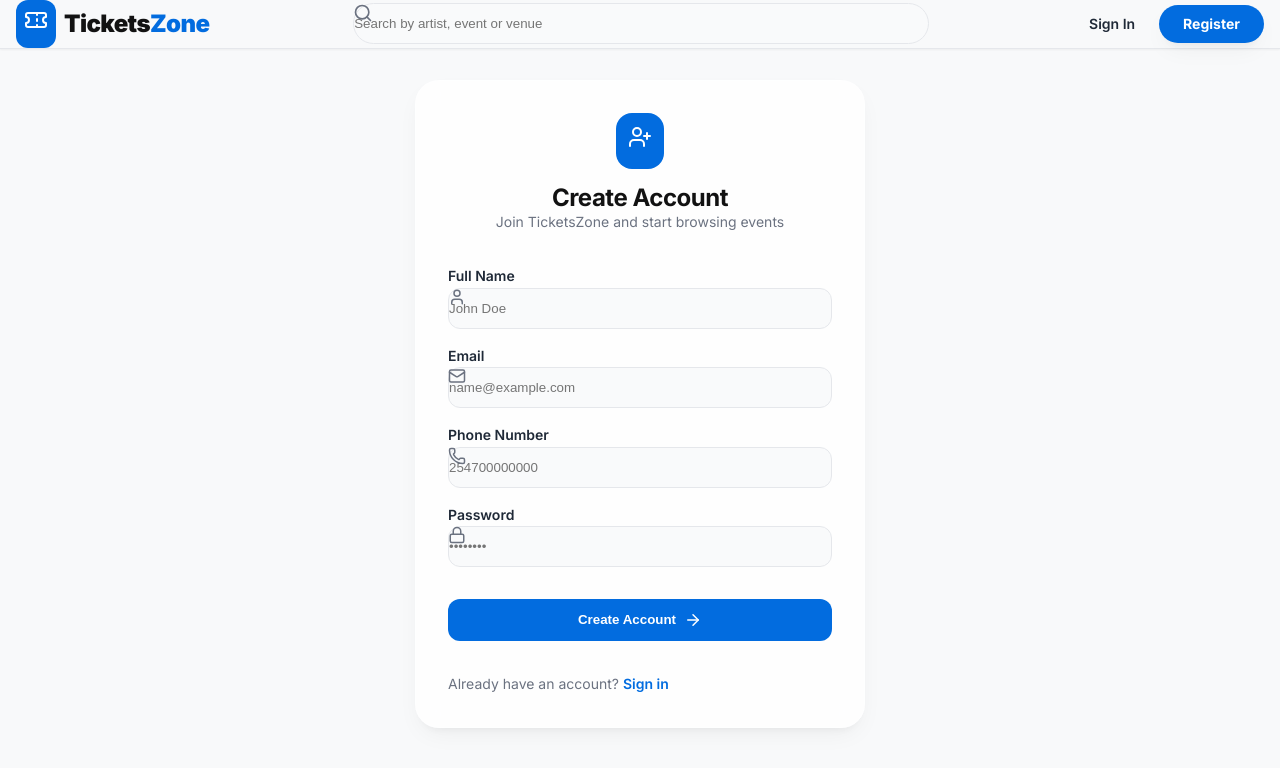
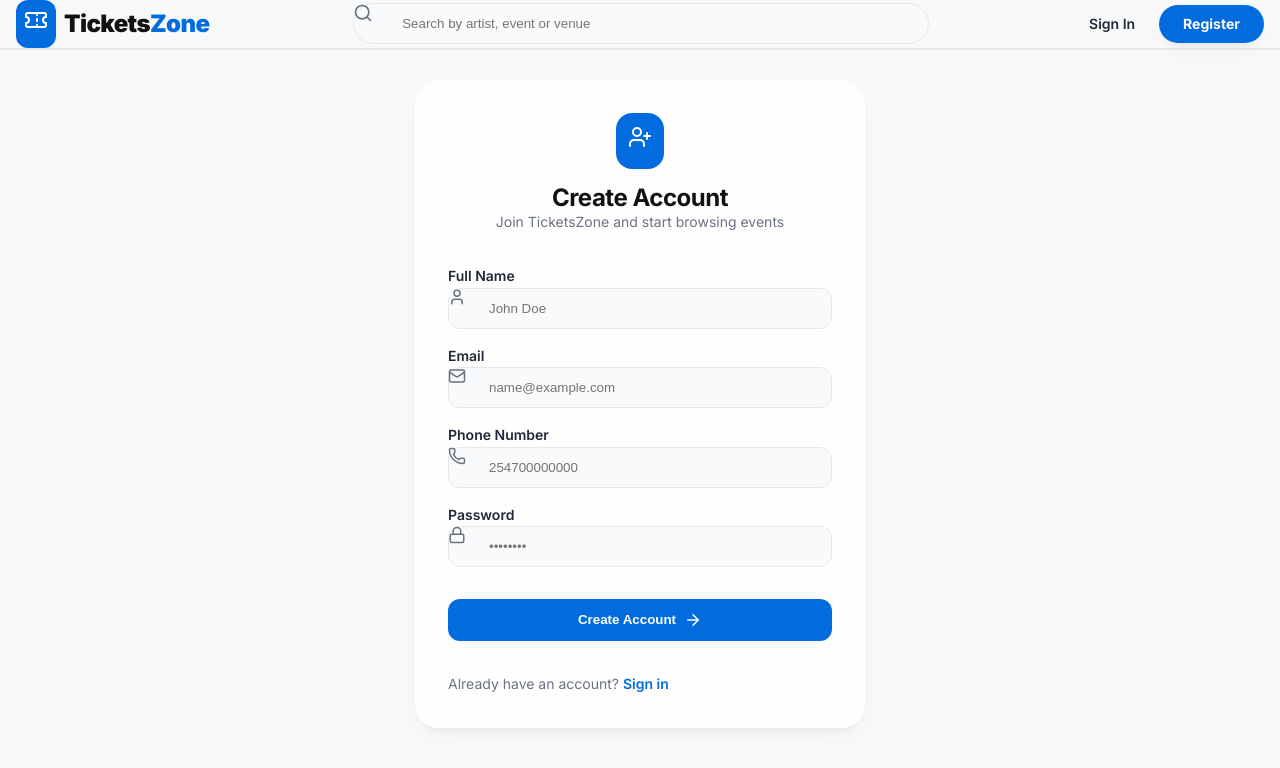
Before and after one commit to abetolmunyat-boop/ticketzone, a React app in the folder frontend/: page /signup in a window 1280 px wide. Shown: the top 768 px of the page. Built offline with nearby package versions, Linux system fonts and the light colour scheme; no server answers; the HTML template or start-up script is replaced by a standard one.

Commit message:
Fix input icon overlap - add missing pl/pr padding classes

```diff
--- a/frontend/src/styles/global.css
+++ b/frontend/src/styles/global.css
@@ -146,6 +146,16 @@
 .p-8 { padding: 2rem; }
 .px-4 { padding-left: 1rem; padding-right: 1rem; }
 .px-6 { padding-left: 1.5rem; padding-right: 1.5rem; }
+.px-8 { padding-left: 2rem; padding-right: 2rem; }
+.pl-1 { padding-left: 0.25rem; }
+.pl-2 { padding-left: 0.5rem; }
+.pl-3 { padding-left: 0.75rem; }
+.pl-4 { padding-left: 1rem; }
+.pl-10 { padding-left: 2.5rem; }
+.pl-12 { padding-left: 3rem; }
+.pr-4 { padding-right: 1rem; }
+.pr-12 { padding-right: 3rem; }
+.pt-6 { padding-top: 1.5rem; }
 .py-2 { padding-top: 0.5rem; padding-bottom: 0.5rem; }
 .py-3 { padding-top: 0.75rem; padding-bottom: 0.75rem; }
 .py-4 { padding-top: 1rem; padding-bottom: 1rem; }
```
